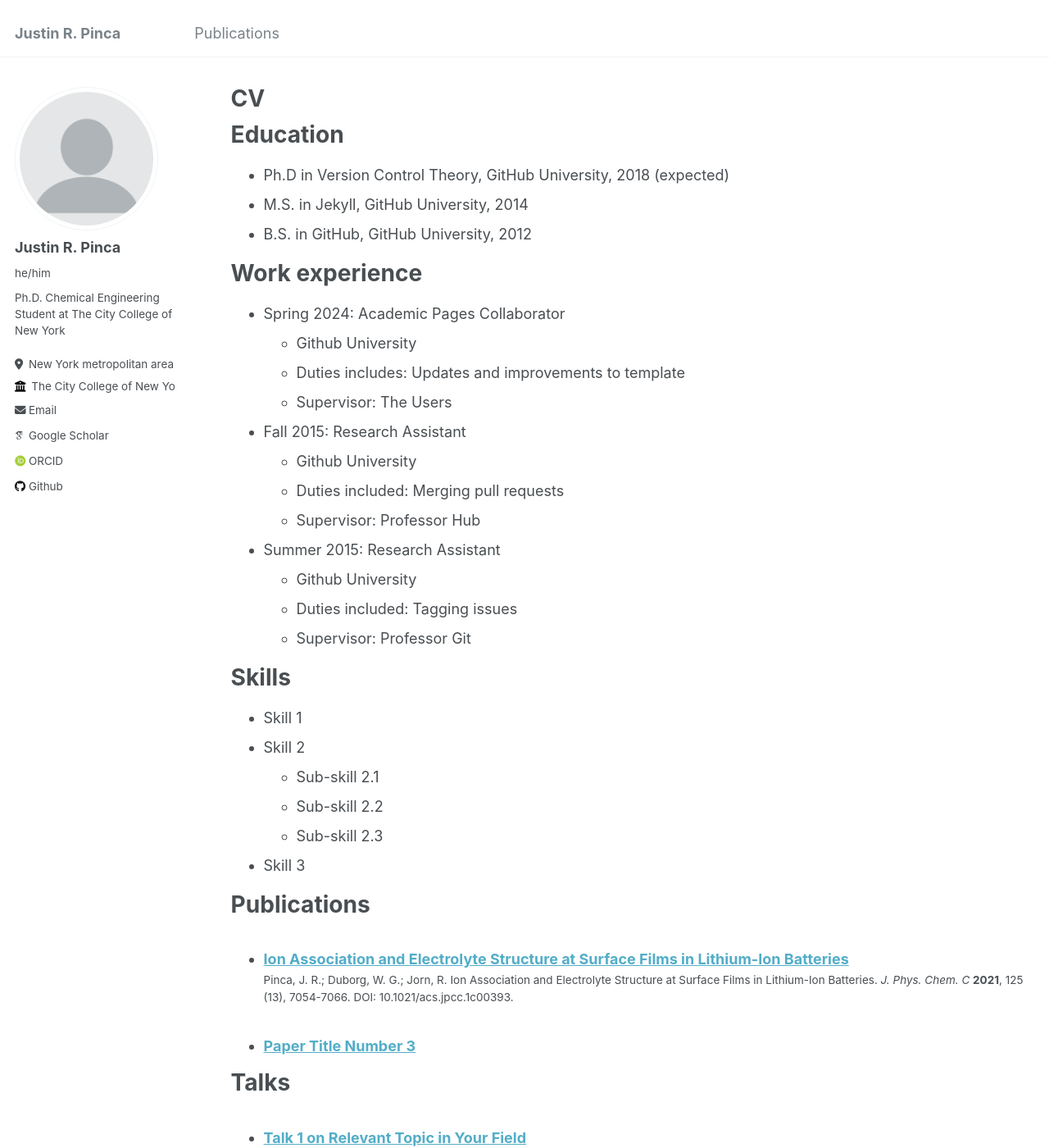
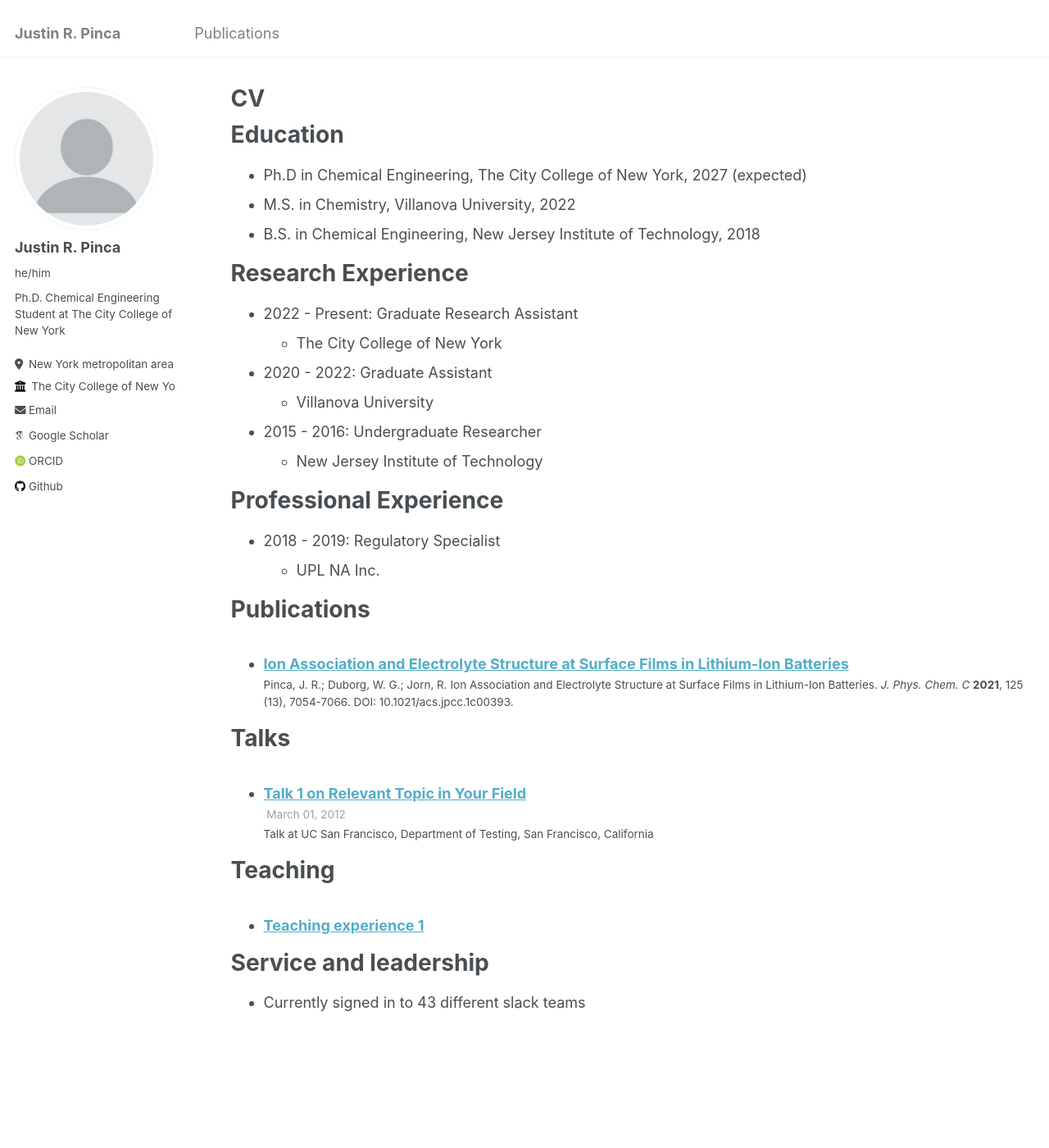
Before and after one commit to jtnpinca/jtnpinca.github.io, a Jekyll site: the page built from _pages/cv.md, in a window 1280 px wide and 1400 px high. Shown: the whole window at 82% size. Built offline with Jekyll 4.4.1, drawn with Linux system fonts in a browser that asks for light colours; some web fonts are replaced.

Commit message:
Started CV and cleaned up examples
Added additional example files.
Removed one publication example that was on the main page.
Updated the CV.

```diff
--- a/_pages/cv.md
+++ b/_pages/cv.md
@@ -11,35 +11,26 @@ redirect_from:
 
 Education
 ======
-* Ph.D in Version Control Theory, GitHub University, 2018 (expected)
-* M.S. in Jekyll, GitHub University, 2014
-* B.S. in GitHub, GitHub University, 2012
+* Ph.D in Chemical Engineering, The City College of New York, 2027 (expected)
+* M.S. in Chemistry, Villanova University, 2022
+* B.S. in Chemical Engineering, New Jersey Institute of Technology, 2018
 
-Work experience
+Research Experience
 ======
-* Spring 2024: Academic Pages Collaborator
-  * Github University
-  * Duties includes: Updates and improvements to template
-  * Supervisor: The Users
+* 2022 - Present: Graduate Research Assistant
+  * The City College of New York
 
-* Fall 2015: Research Assistant
-  * Github University
-  * Duties included: Merging pull requests
-  * Supervisor: Professor Hub
+* 2020 - 2022: Graduate Assistant
+  * Villanova University
 
-* Summer 2015: Research Assistant
-  * Github University
-  * Duties included: Tagging issues
-  * Supervisor: Professor Git
+* 2015 - 2016: Undergraduate Researcher
+  * New Jersey Institute of Technology
 
-Skills
+
+Professional Experience
 ======
-* Skill 1
-* Skill 2
-  * Sub-skill 2.1
-  * Sub-skill 2.2
-  * Sub-skill 2.3
-* Skill 3
+* 2018 - 2019: Regulatory Specialist
+  * UPL NA Inc.
 
 Publications
 ======
```
Also changed, not shown: _publications/2015-10-01-paper-title-number-3.md (deleted, +0 -14 lines), examples/about-backup.md (renamed from _pages/about-backup.md).
